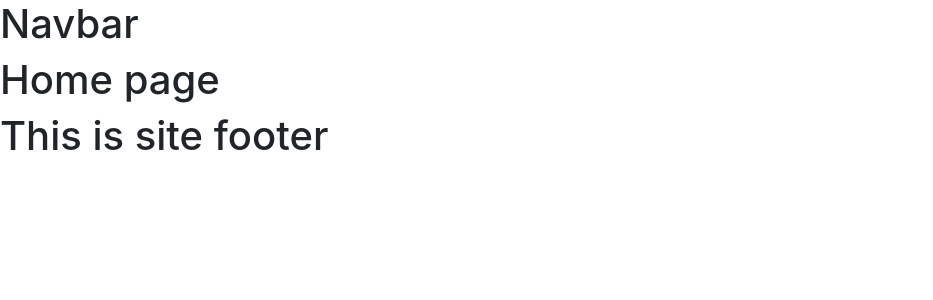
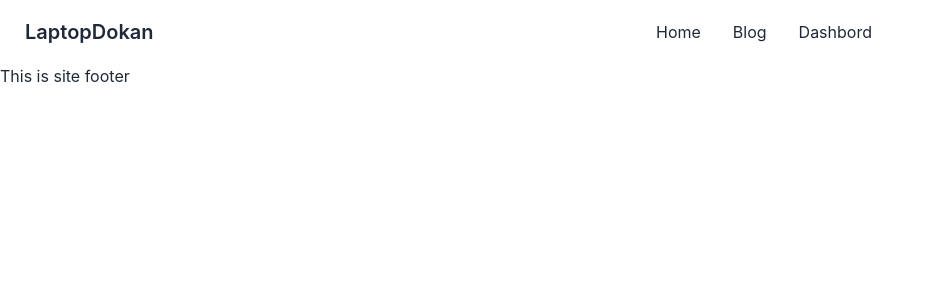
Before and after one commit to AbrRahman/laptop-dokan-client, a React (Create React App) app: page / in a window 1280 px wide. Shown: the top 300 px of the page, without its empty margins (0-933 px from the left). Built offline with nearby package versions, Linux system fonts and the light colour scheme.

Commit message:
added site hader

```diff
--- /dev/null
+++ b/postcss.config.js
@@ -0,0 +1,6 @@
+module.exports = {
+  plugins: {
+    tailwindcss: {},
+    autoprefixer: {},
+  },
+}
--- a/src/Pages/Home/Home/Home.js
+++ b/src/Pages/Home/Home/Home.js
@@ -1,9 +1,10 @@
 import React from 'react';
+import HomeTopBanner from '../HomeTopBanner/HomeTopBanner';
 
 const Home = () => {
     return (
         <div>
-            <h1>Home page</h1>
+            <HomeTopBanner></HomeTopBanner>
         </div>
     );
 };
--- /dev/null
+++ b/src/Pages/Home/HomeTopBanner/HomeTopBanner.js
@@ -0,0 +1,11 @@
+import React from 'react';
+import './HomeTopBanner.css';
+const HomeTopBanner = () => {
+    return (
+        <section className='top-banner'>
+
+        </section>
+    );
+};
+
+export default HomeTopBanner;
--- a/src/index.css
+++ b/src/index.css
@@ -1,3 +1,6 @@
+@tailwind base;
+@tailwind components;
+@tailwind utilities;
 body {
   margin: 0;
   font-family: -apple-system, BlinkMacSystemFont, 'Segoe UI', 'Roboto', 'Oxygen',
--- a/src/index.js
+++ b/src/index.js
@@ -1,4 +1,3 @@
-import 'bootstrap/dist/css/bootstrap.min.css';
 import React from 'react';
 import ReactDOM from 'react-dom/client';
 import App from './App';
--- a/src/layout/Main/Main.js
+++ b/src/layout/Main/Main.js
@@ -1,12 +1,12 @@
 import React from 'react';
 import { Outlet } from 'react-router-dom';
 import Footer from '../../shared/Footer/Footer';
-import Navbar from '../../shared/Navbar/Navbar';
+import Header from '../../shared/Header/Header';
 
 const Main = () => {
     return (
         <div>
-            <Navbar></Navbar>
+            <Header></Header>
             <Outlet></Outlet>
             <Footer></Footer>
         </div>
--- /dev/null
+++ b/src/shared/Header/Header.js
@@ -0,0 +1,34 @@
+import { Link } from "react-router-dom";
+
+const Header = () => {
+    const navItems = <>
+        <li><Link to='/'>Home</Link></li>
+        <li><Link to='/blog'>Blog</Link></li>
+        <li><Link to='/dashbord'>Dashbord</Link></li>
+    </>
+    return (
+        <section>
+            <div className="navbar bg-base-100">
+                <div className="navbar-start">
+                    <div className="dropdown">
+                        <label tabIndex={0} className="btn btn-ghost lg:hidden">
+                            <svg xmlns="http://www.w3.org/2000/svg" className="h-5 w-5" fill="none" viewBox="0 0 24 24" stroke="currentColor"><path strokeLinecap="round" strokeLinejoin="round" strokeWidth="2" d="M4 6h16M4 12h8m-8 6h16" /></svg>
+                        </label>
+                        <ul tabIndex={0} className="menu menu-compact dropdown-content mt-3 p-2 shadow bg-base-100 rounded-box w-52">
+                            {navItems}
+                        </ul>
+                    </div>
+                    <Link to='/' className="btn btn-ghost normal-case text-xl">LaptopDokan</Link>
+                </div>
+                <div className="navbar-center hidden lg:flex">
+                    <ul className="menu menu-horizontal p-0">
+                        {navItems}
+                    </ul>
+                </div>
+            </div>
+        </section>
+
+    );
+};
+
+export default Header;
--- a/src/shared/Navbar/Navbar.js
+++ /dev/null
@@ -1,11 +0,0 @@
-import React from 'react';
-
-const Navbar = () => {
-    return (
-        <div>
-            <h1>Navbar </h1>
-        </div>
-    );
-};
-
-export default Navbar;
--- /dev/null
+++ b/tailwind.config.js
@@ -0,0 +1,10 @@
+/** @type {import('tailwindcss').Config} */
+module.exports = {
+  content: [
+    "./src/**/*.{js,jsx,ts,tsx}",
+  ],
+  theme: {
+    extend: {},
+  },
+  plugins: [require("daisyui")],
+}
```
Also changed, not shown: package.json (+6 -2 lines), src/Pages/Home/HomeTopBanner/HomeTopBanner.css (added), src/context/AuthProvider/AuthProvider.js (added), 2 other files (tests, documents, lock files or other folders).
